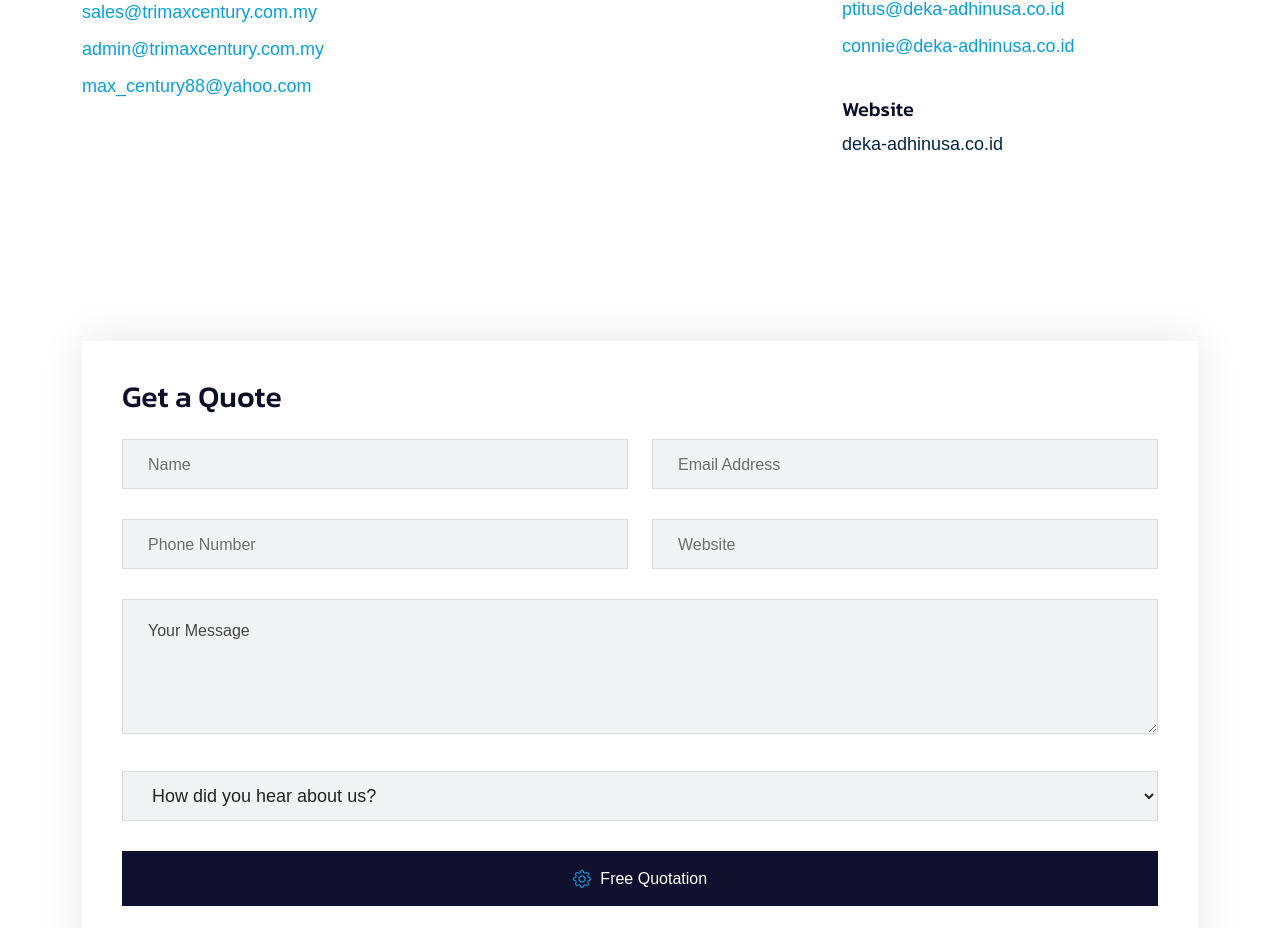
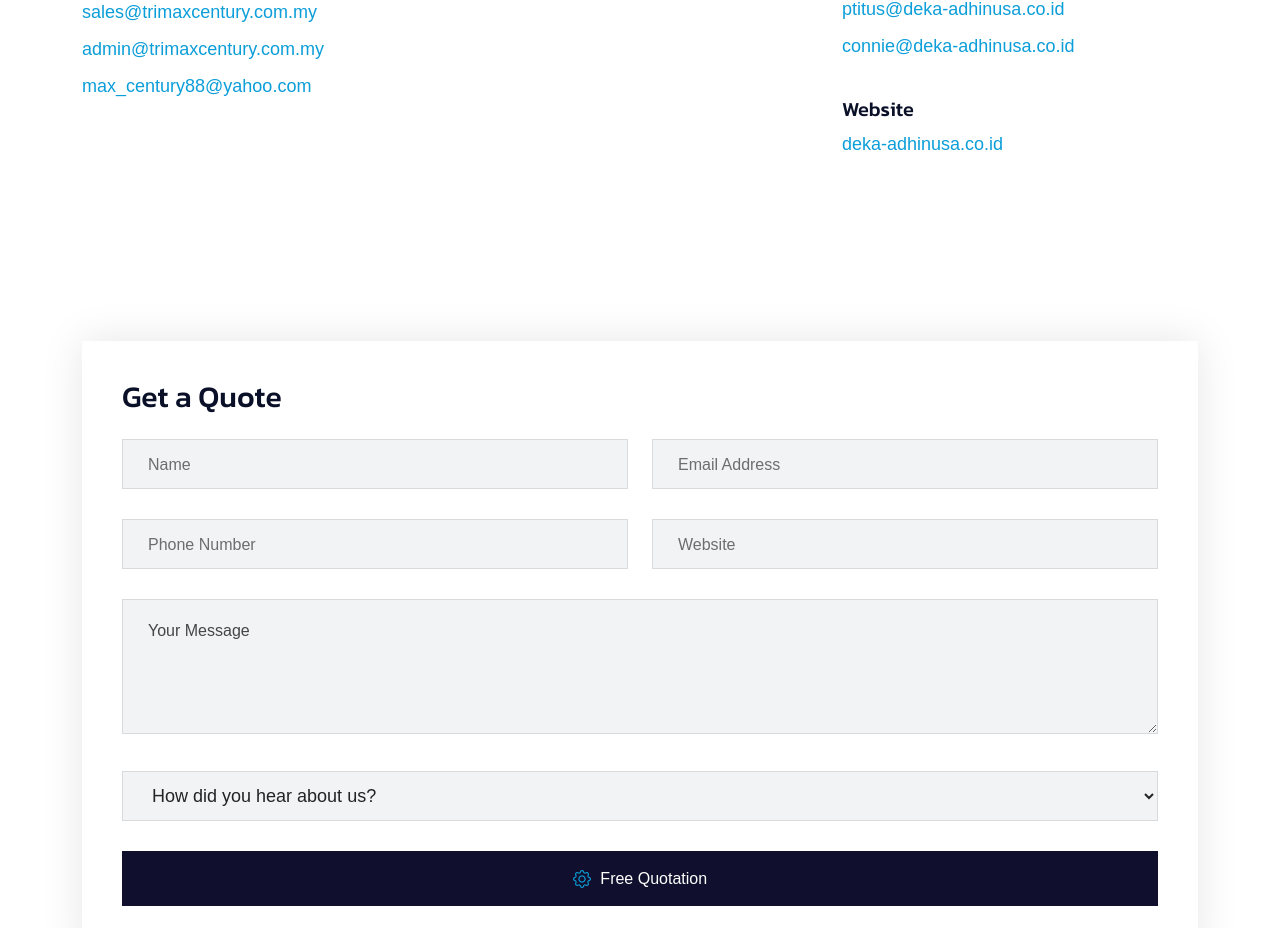
Before and after one commit to hafizadtghazali/jubilant-engine, a plain HTML site: page contact.html in a window 1280 px wide. Shown: the part 1389-2317 px from the top of the page. Drawn offline with nearby package versions, Linux system fonts and the light colour scheme; a web font is replaced by a local one.

Commit message:
Update contact.html

```diff
--- a/contact.html
+++ b/contact.html
@@ -201,7 +201,7 @@
 							<div class="cda-single-content hr d-flex">
 								<div class="cda-content-inner">
 									<h4>Website</h4>
-									<p style="color:#0c9ed9"><a href="https://deka-adhinusa.co.id" target="_blank">deka-adhinusa.co.id</a></p>
+									<p><a style="color:#0c9ed9" href="https://deka-adhinusa.co.id" target="_blank">deka-adhinusa.co.id</a></p>
 								</div>
 							</div>
 							<div class="cda-single-content hr d-flex">
```
